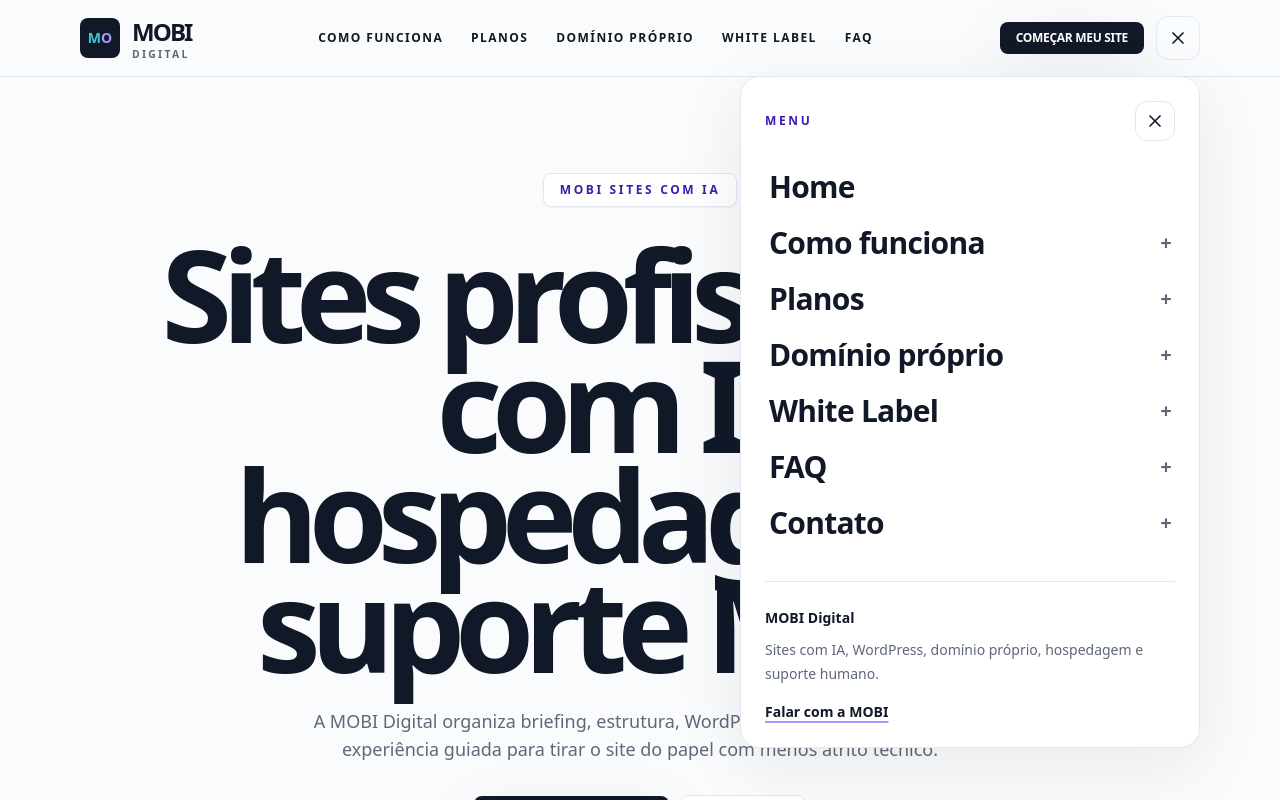
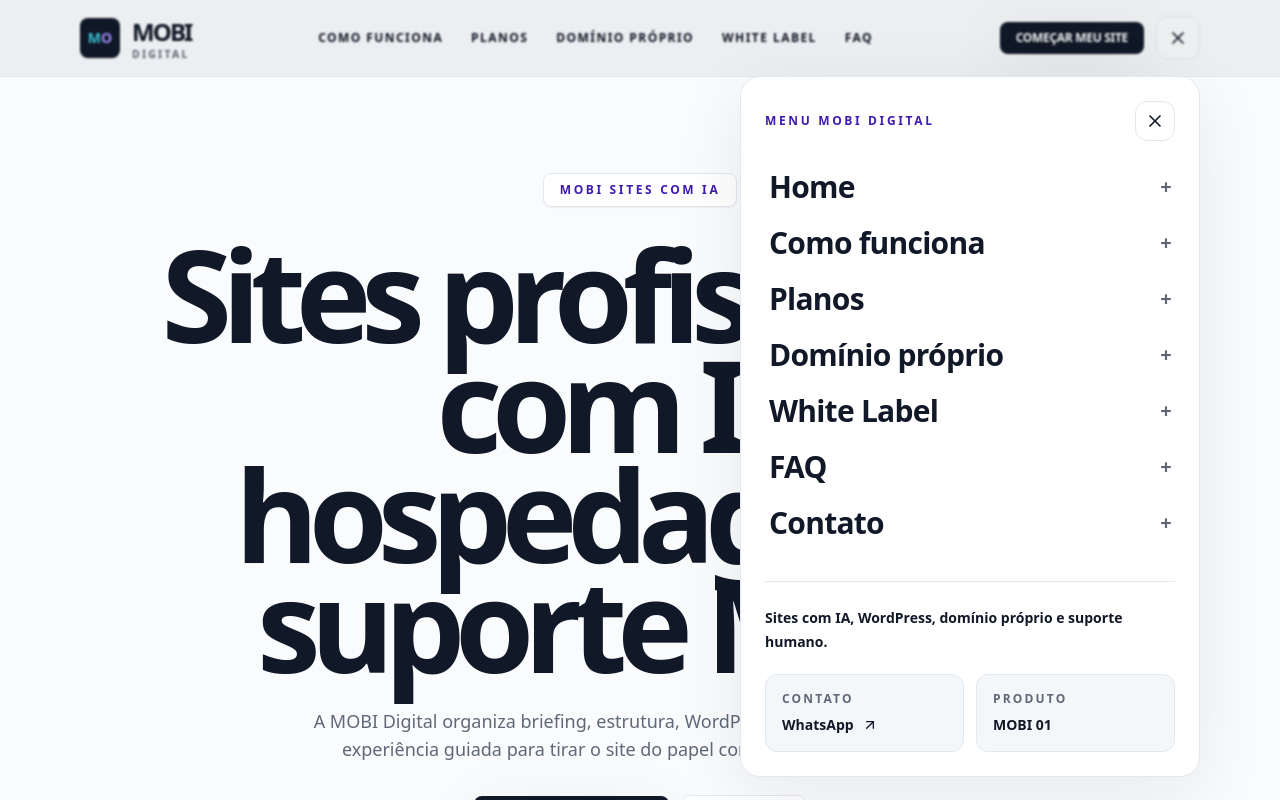
Before and after one commit to agenciamobi/mobidigital, a Next.js app: page / in a window 1280 px wide. Both pictures are taken after a click on the button 1178 px from the left and 38 px from the top of the page. Shown: the top 800 px of the page. Built offline with nearby package versions, Linux system fonts and the light colour scheme.

Commit message:
Refine mobi01 menu overlay content

```diff
--- a/components/mobi-menu-overlay.tsx
+++ b/components/mobi-menu-overlay.tsx
@@ -1,7 +1,7 @@
 "use client";
 
 import Link from "next/link";
-import { X } from "lucide-react";
+import { ArrowUpRight, X } from "lucide-react";
 import { activeTheme } from "@/lib/themes";
 import { navItems, whatsAppLink } from "@/lib/site-data";
 import { cn } from "@/lib/utils";
@@ -16,9 +16,15 @@ export function MobiMenuOverlay({ open, onClose }: MobiMenuOverlayProps) {
 
   return (
     <div className="absolute inset-x-0 top-full z-50">
+      <button
+        type="button"
+        className="fixed inset-0 z-40 cursor-default bg-ink/5 backdrop-blur-[1px]"
+        aria-label="Fechar menu"
+        onClick={onClose}
+      />
       <div className={activeTheme.menu.panel} role="dialog" aria-modal="true" aria-label="Menu de navegação MOBI Digital">
         <div className="mb-5 flex items-center justify-between gap-4">
-          <p className="text-xs font-black uppercase tracking-[0.22em] text-brand-700">Menu</p>
+          <p className="text-xs font-black uppercase tracking-[0.22em] text-brand-700">Menu MOBI Digital</p>
           <button
             type="button"
             onClick={onClose}
@@ -32,6 +38,7 @@ export function MobiMenuOverlay({ open, onClose }: MobiMenuOverlayProps) {
         <nav className="grid gap-1" aria-label="Menu principal">
           <Link href="/" onClick={onClose} className={activeTheme.menu.link}>
             <span>Home</span>
+            <span className="text-xl font-black text-muted">+</span>
           </Link>
           {navItems.map((item) => (
             <Link key={item.href} href={item.href} onClick={onClose} className={activeTheme.menu.link}>
@@ -42,11 +49,19 @@ export function MobiMenuOverlay({ open, onClose }: MobiMenuOverlayProps) {
         </nav>
 
         <div className="mt-8 border-t border-line pt-6">
-          <p className={cn(activeTheme.menu.mutedText, "font-semibold text-ink")}>MOBI Digital</p>
-          <p className={cn(activeTheme.menu.mutedText, "mt-2")}>Sites com IA, WordPress, domínio próprio, hospedagem e suporte humano.</p>
-          <a href={whatsAppLink} target="_blank" rel="noreferrer" className="mt-4 inline-flex text-sm font-black text-ink underline decoration-brand-300 decoration-2 underline-offset-4 hover:text-brand-700">
-            Falar com a MOBI
-          </a>
+          <p className={cn(activeTheme.menu.mutedText, "font-semibold text-ink")}>Sites com IA, WordPress, domínio próprio e suporte humano.</p>
+          <div className="mt-5 grid grid-cols-2 gap-3 text-sm">
+            <div className="rounded-md border border-line bg-surface-muted p-4">
+              <p className="text-xs font-black uppercase tracking-[0.18em] text-muted">Contato</p>
+              <a href={whatsAppLink} target="_blank" rel="noreferrer" className="mt-2 inline-flex items-center gap-2 font-black text-ink hover:text-brand-700">
+                WhatsApp <ArrowUpRight className="h-4 w-4" aria-hidden="true" />
+              </a>
+            </div>
+            <div className="rounded-md border border-line bg-surface-muted p-4">
+              <p className="text-xs font-black uppercase tracking-[0.18em] text-muted">Produto</p>
+              <p className="mt-2 font-black text-ink">MOBI 01</p>
+            </div>
+          </div>
         </div>
       </div>
     </div>
```
